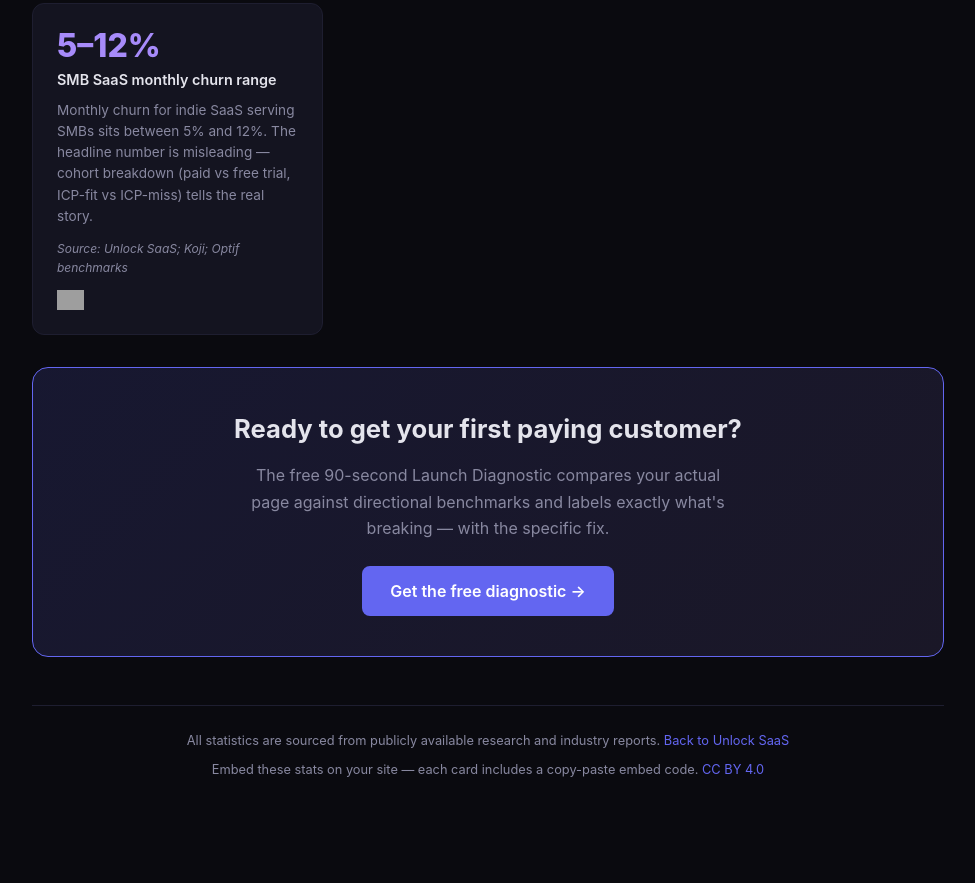
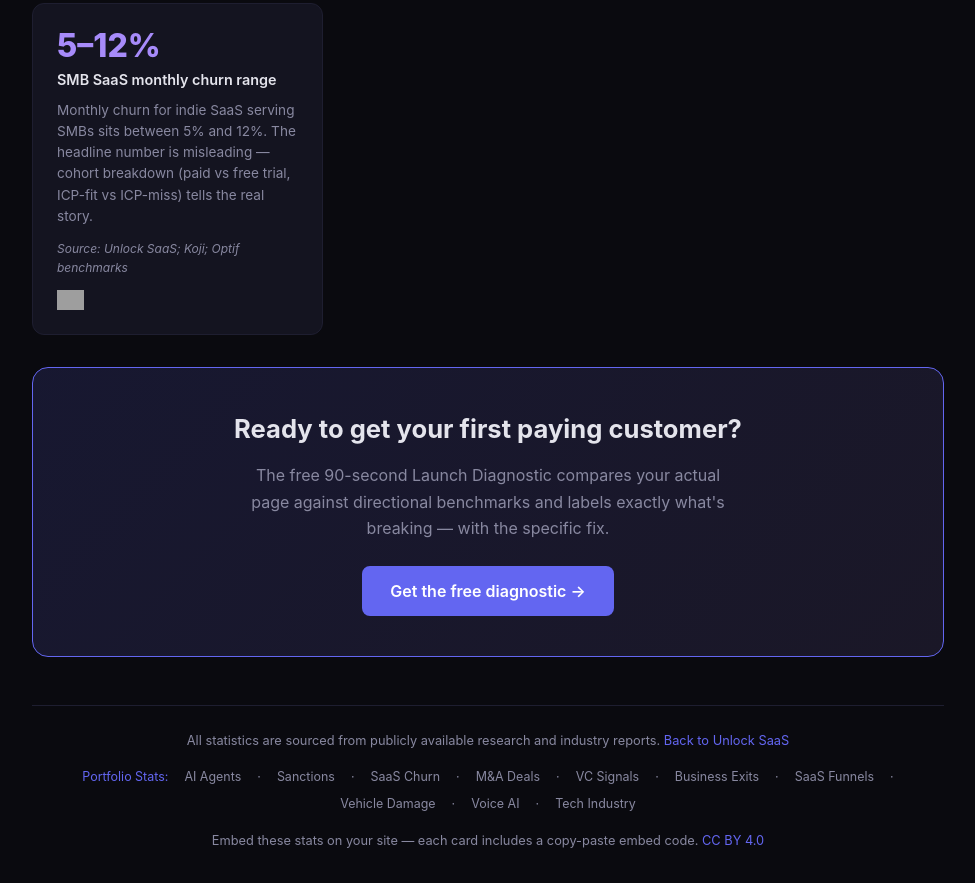
Before and after one commit to kindrat86/unlocksaas-seo, a website: page public/stats/index.html in a window 1280 px wide. Shown: the part 3068-3951 px from the top of the page, without its empty margins (152-1127 px from the left). Before the commit the page ends 3880 px from the top, so only its background shows below. Drawn offline with Linux system fonts and the light colour scheme; grey boxes are pictures that could not be loaded.

Commit message:
feat: add cross-portfolio links to stats page footer

```diff
--- a/public/stats/index.html
+++ b/public/stats/index.html
@@ -414,8 +414,21 @@
     </div>
 
 <footer>
-  <p>All statistics are sourced from publicly available research and industry reports.
+  <p style="margin-bottom:1rem">All statistics are sourced from publicly available research and industry reports.
   <a href="https://unlocksaas.com/">Back to Unlock SaaS</a></p>
+  <div style="display:flex;flex-wrap:wrap;gap:6px 16px;justify-content:center;margin-bottom:1rem;font-size:.78rem;color:var(--muted)">
+    <span style="color:var(--accent)">Portfolio Stats:</span>
+    <a href="https://sipi.bot/stats/" style="color:var(--muted);text-decoration:none">AI Agents</a> ·
+    <a href="https://sanctionsai.dev/stats/" style="color:var(--muted);text-decoration:none">Sanctions</a> ·
+    <a href="https://churnlens.site/stats/" style="color:var(--muted);text-decoration:none">SaaS Churn</a> ·
+    <a href="https://gitdealflow.com/stats/" style="color:var(--muted);text-decoration:none">M&A Deals</a> ·
+    <a href="https://signals.gitdealflow.com/stats/" style="color:var(--muted);text-decoration:none">VC Signals</a> ·
+    <a href="https://invisibleexit.com/stats/" style="color:var(--muted);text-decoration:none">Business Exits</a> ·
+    <a href="https://unlocksaas.com/stats/" style="color:var(--muted);text-decoration:none">SaaS Funnels</a> ·
+    <a href="https://carshake.online/stats/" style="color:var(--muted);text-decoration:none">Vehicle Damage</a> ·
+    <a href="https://voicelogpro.com/stats/" style="color:var(--muted);text-decoration:none">Voice AI</a> ·
+    <a href="https://sipiteno.com/stats/" style="color:var(--muted);text-decoration:none">Tech Industry</a>
+  </div>
   <p style="margin-top:.5rem">Embed these stats on your site — each card includes a copy-paste embed code.
   <a href="https://creativecommons.org/licenses/by/4.0/">CC BY 4.0</a></p>
 </footer>
```
